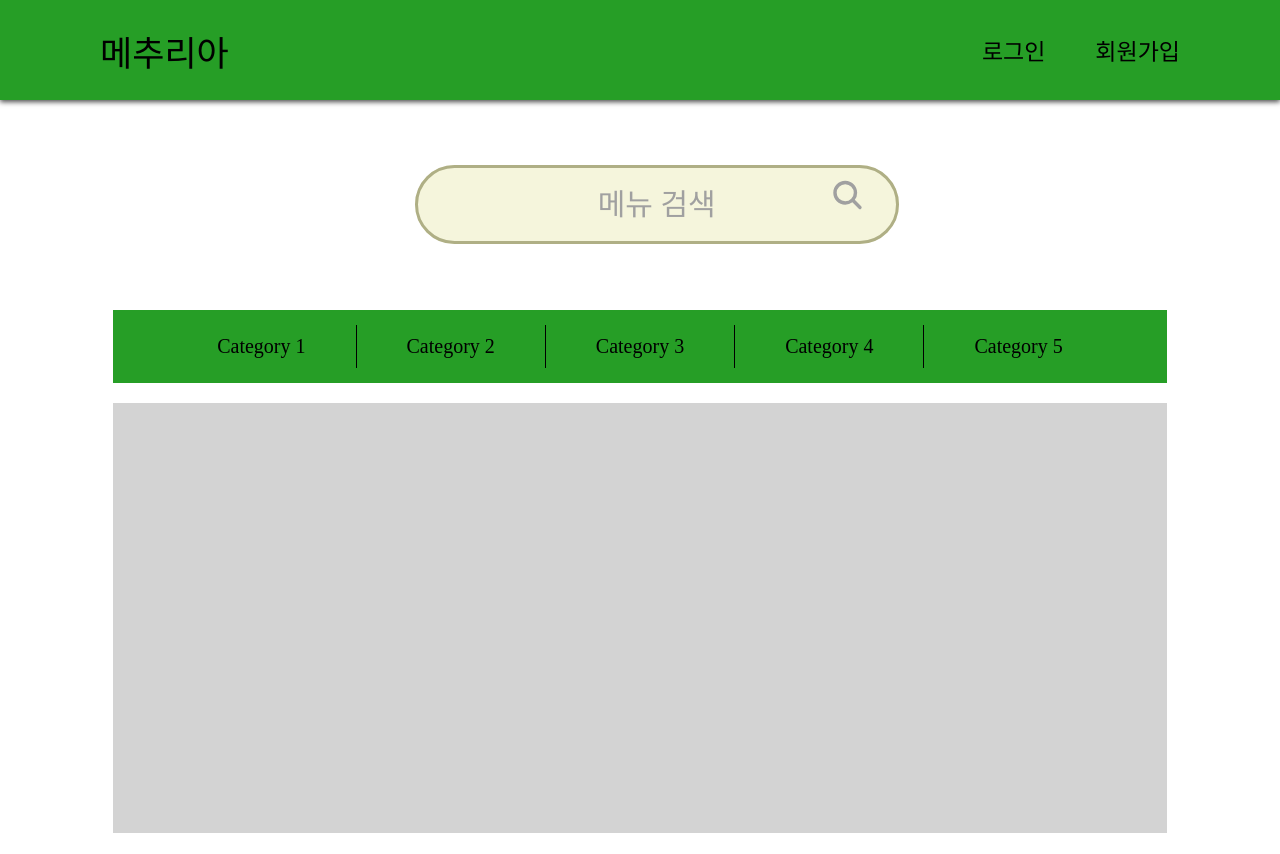
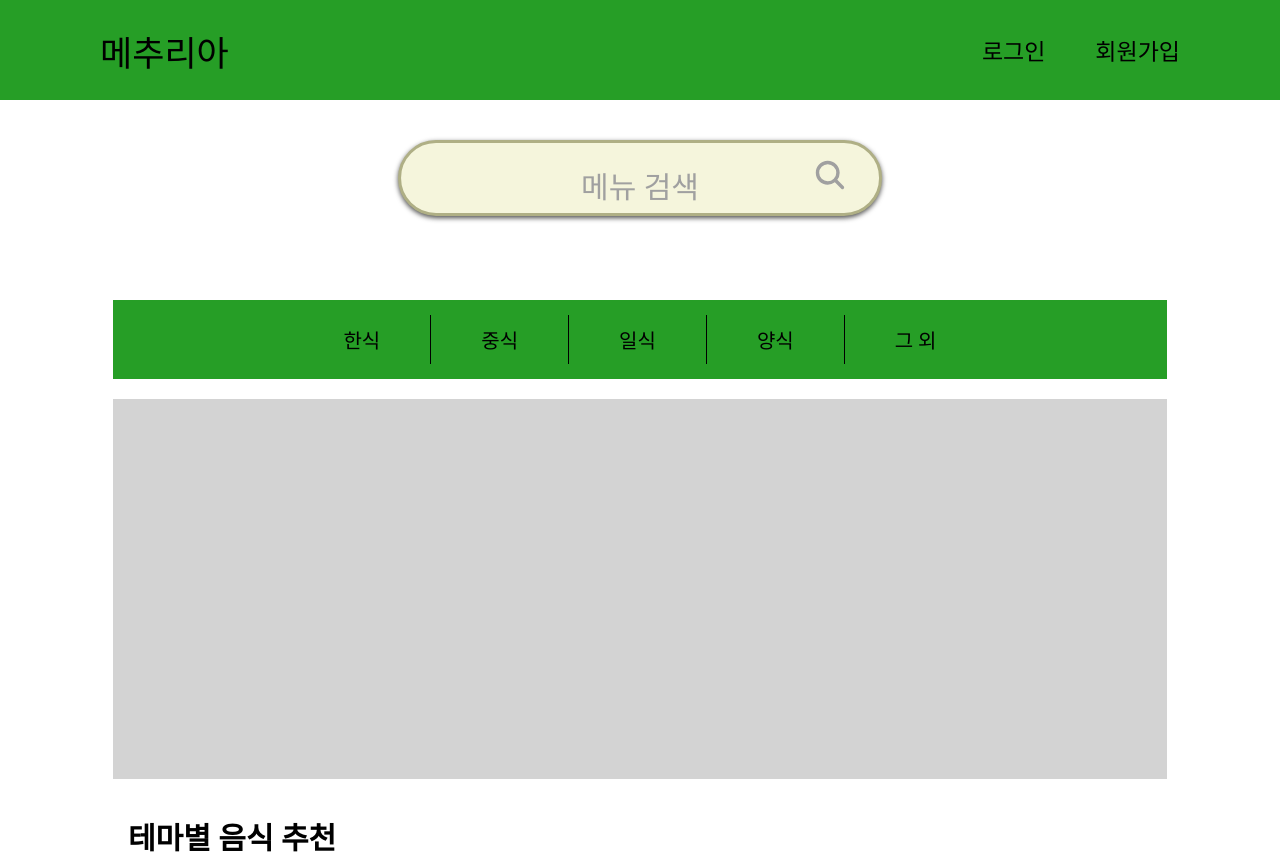
Before and after one commit to quailss/Mechulia-Front, a React (Create React App) app: page / in a window 1280 px wide. Shown: the top 854 px of the page. Built offline with nearby package versions, Linux system fonts and the light colour scheme; a web font is replaced by a local one.

Commit message:
[REFACTOR]검색창 바 fixed로 변경

```diff
--- a/src/components/category.tsx
+++ b/src/components/category.tsx
@@ -3,7 +3,7 @@ import "../styles/category.css";
 
 function Category(){
     //선택 옵션
-    const options = ["Category 1", "Category 2", "Category 3", "Category 4", "Category 5",];
+    const options = ["한식", "중식", "일식", "양식", "그 외",];
     const [selected, setSelected] = useState<string | undefined>();
 
     const handleSelect = (option: string) => {
--- a/src/main.tsx
+++ b/src/main.tsx
@@ -20,7 +20,7 @@ const Main: React.FC = () => {
         <h2 className="recommendation-theme">테마별 음식 추천</h2>
         <ThemeSlider />
         <h2 className="nearby-restaurant">근처 음식점</h2>
-        <h2 className="recipe">레시피</h2>
+        <h2 className="recipe">메뉴 추천</h2>
       </Router>
     </Provider>
   );
--- a/src/styles/banner.css
+++ b/src/styles/banner.css
@@ -14,7 +14,7 @@ html, body {
 
 .banner-container {
     position: relative;
-    height: 400px;
+    height: 350px;
     width: 60vw;
     min-width: 1024px;
     max-width: 100%;
--- a/src/styles/main.css
+++ b/src/styles/main.css
@@ -10,7 +10,7 @@ html, body {
     min-width: 1024px;
     overflow-x: auto;
     font-family: 'GangwonEdu_OTFBoldA';
-    padding-top: 40px;
+    padding-top: 150px;
 }
 
 .recommendation-theme{
--- a/src/styles/searchBar.css
+++ b/src/styles/searchBar.css
@@ -1,26 +1,17 @@
-@font-face {
-    font-family: 'GangwonEdu_OTFBoldA';
-    src: url('https://fastly.jsdelivr.net/gh/projectnoonnu/noonfonts_2201-2@1.0/GangwonEdu_OTFBoldA.woff') format('woff');
-    font-weight: normal;
-    font-style: normal;
-}
-
-html, body {
-    width: 100vw;
-    min-width: 1024px;
-    overflow-x: auto;
-    font-family: 'GangwonEdu_OTFBoldA';
-}
 
 .search-container{
-    position: relative;
-    height: 30px;
-    width: 1024px;
-    margin: 100px auto;
+    position: fixed;
+    top: 100px;
+    left: 50%;
+    transform: translateX(-50%);
+    height: 160px;
+    width: 100%;
+    background-color: white;
+    z-index: 1000;
 }
 
 .search-bar{
-    position: relative;
+    position: absolute;
     font-size: 30px;
     text-decoration: none;
     padding: 20px 180px;
@@ -28,14 +19,20 @@ html, body {
     border-radius: 50px;
     color: rgb(160, 160, 160);
     background-color: beige;
-    left: 28%;
+    left: 50%;
+    top: 25%;
+    height: 30px;
+    transform: translateX(-50%);
+    z-index: 1000;
+    box-shadow: 0px 2px 5px rgba(0, 0, 0, 0.7);
 }
 
 .search-icon{
     position: absolute;
     font-size: 35px;
     color: rgb(160, 160, 160);
-    right: 28%;
-    top: 50%;
-    transform: translateY(-50%);
+    right: calc(50% - 190px);
+    top: calc(25% + 35px);
+    transform: translateX(50%) translateY(-50%);
+    z-index: 1000;
 }
```
